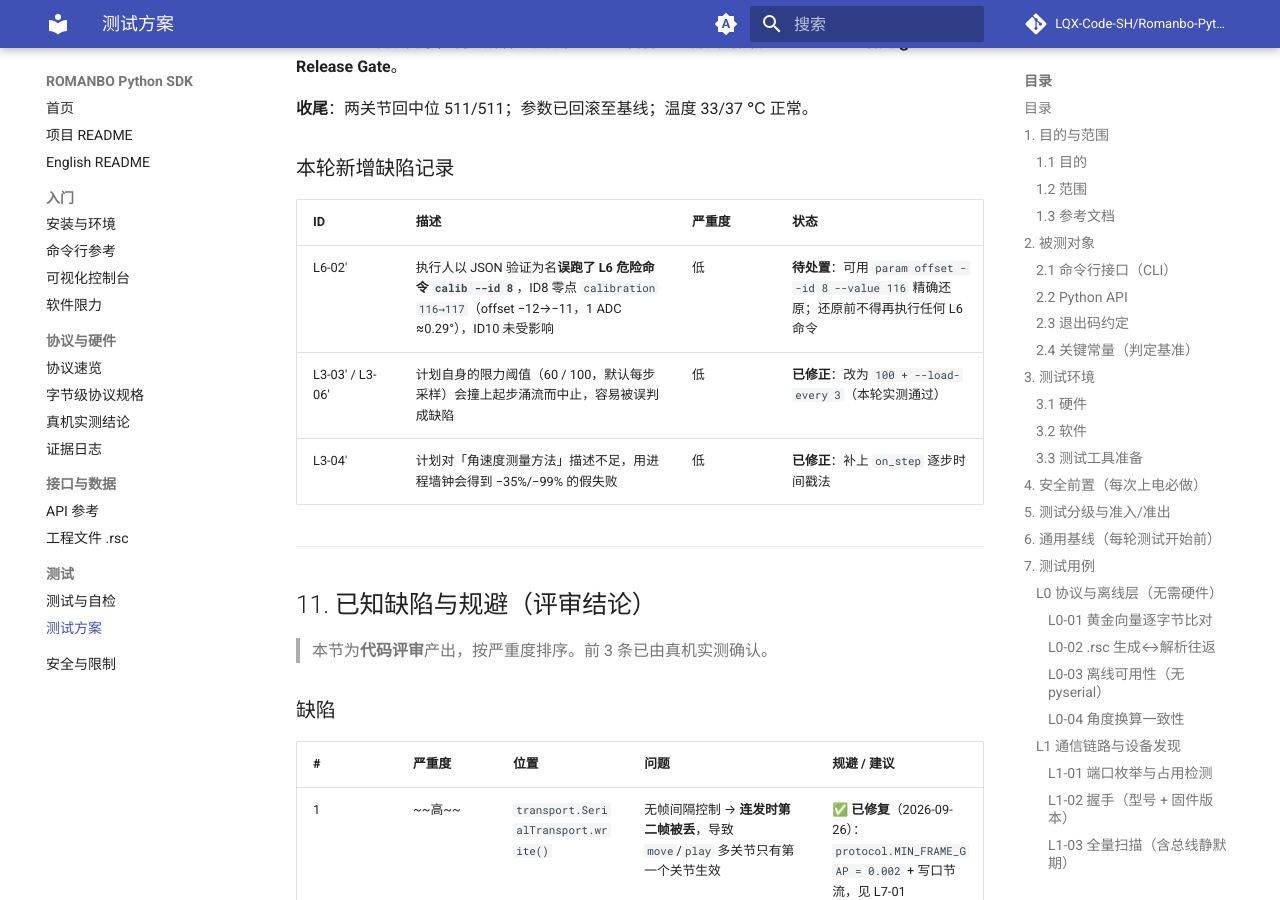
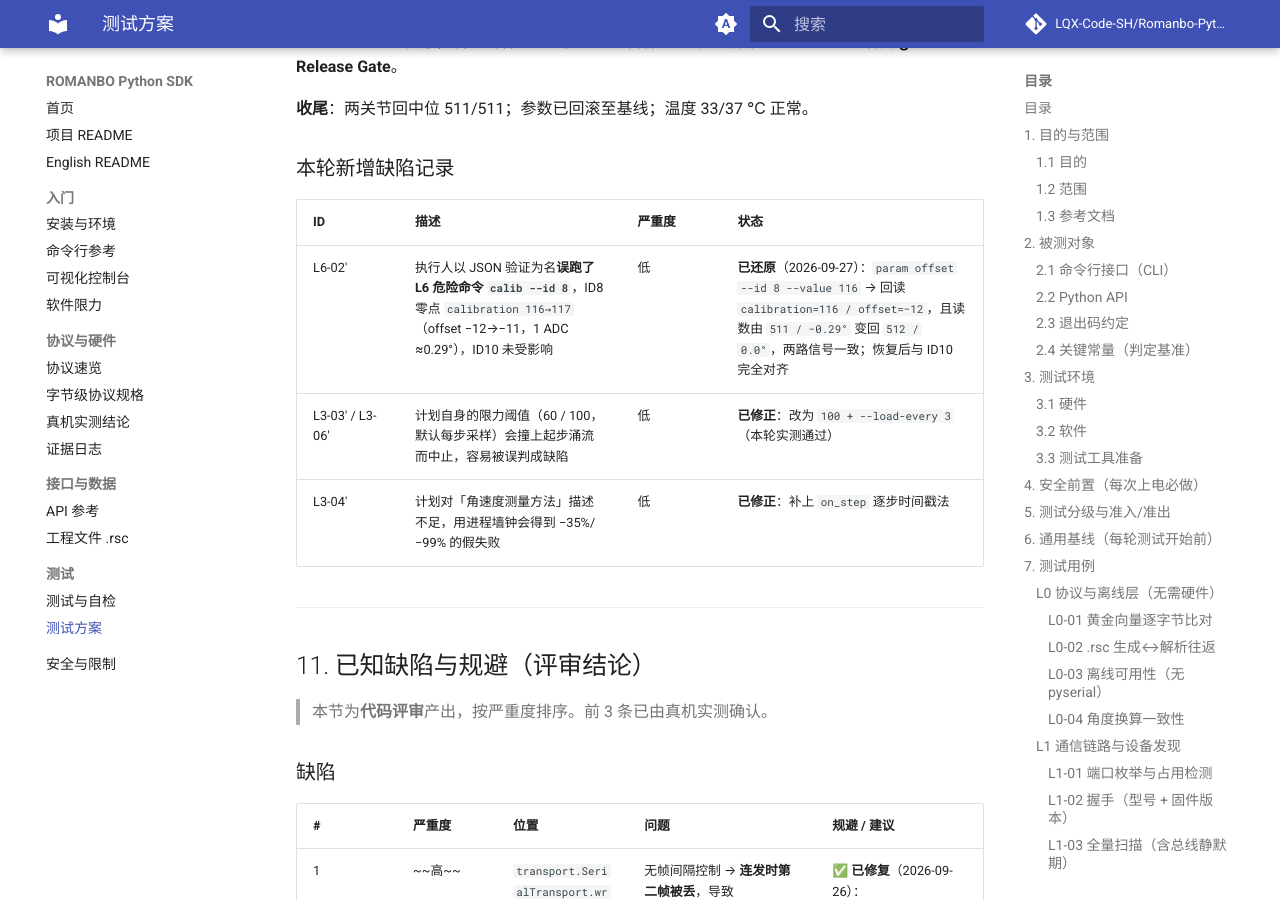
Before and after one commit to LQX-Code-SH/Romanbo-Python-SDK, an MkDocs documentation site: the page built from docs/SERVO_TEST_PLAN.md, in a window 1280 px wide and 900 px high, scrolled down 23461 px. Built offline with MkDocs 1.6.1 and Material for MkDocs 9.7.7, drawn with Linux system fonts in a browser that asks for light colours; comment, search, counter and statistics services are not loaded.

Commit message:
docs(test-plan): 记明 L6-02′ 零点误改已精确还原
param offset --id 8 --value 116 → 回读 calibration=116 / offset=-12，读数由 511/-0.29°
变回 512/0.0°，与 ID10 完全对齐。两路独立信号（原始校准字节 + 读数映射）互相印证。

```diff
--- a/docs/SERVO_TEST_PLAN.md
+++ b/docs/SERVO_TEST_PLAN.md
@@ -912,7 +912,7 @@
 
 | ID | 描述 | 严重度 | 状态 |
 |---|---|---|---|
-| L6-02′ | 执行人以 JSON 验证为名**误跑了 L6 危险命令 `calib --id 8`**，ID8 零点 `calibration 116→117`（offset −12→−11，1 ADC ≈0.29°），ID10 未受影响 | 低 | **待处置**：可用 `param offset --id 8 --value 116` 精确还原；还原前不得再执行任何 L6 命令 |
+| L6-02′ | 执行人以 JSON 验证为名**误跑了 L6 危险命令 `calib --id 8`**，ID8 零点 `calibration 116→117`（offset −12→−11，1 ADC ≈0.29°），ID10 未受影响 | 低 | **已还原**（2026-09-27）：`param offset --id 8 --value 116` → 回读 `calibration=116 / offset=−12`，且读数由 `511 / −0.29°` 变回 `512 / 0.0°`，两路信号一致；恢复后与 ID10 完全对齐 |
 | L3-03′ / L3-06′ | 计划自身的限力阈值（60 / 100，默认每步采样）会撞上起步涌流而中止，容易被误判成缺陷 | 低 | **已修正**：改为 `100 + --load-every 3`（本轮实测通过） |
 | L3-04′ | 计划对「角速度测量方法」描述不足，用进程墙钟会得到 −35%/−99% 的假失败 | 低 | **已修正**：补上 `on_step` 逐步时间戳法 |
 
```
